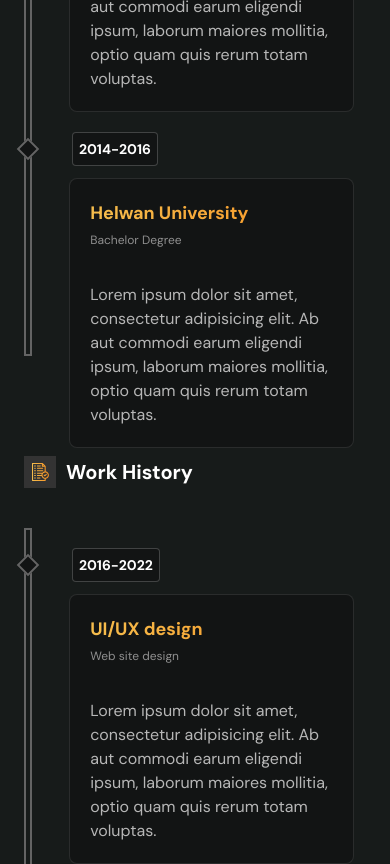
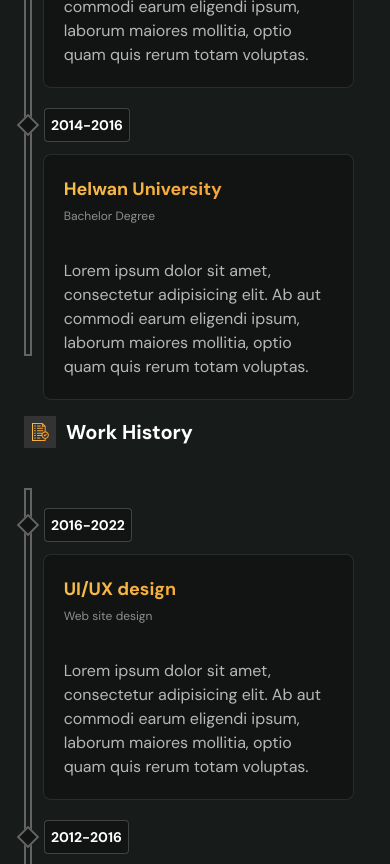
Before and after one commit to mdemong87/theamfisher-assignment, a Next.js app: page / in a window 390 px wide. Shown: the part 1340-2204 px from the top of the page. Built offline with nearby package versions, Linux system fonts and the light colour scheme.

Commit message:
resume section small screen alignment issues fixed

```diff
--- a/app/componnent/Nav.jsx
+++ b/app/componnent/Nav.jsx
@@ -1,8 +1,12 @@
+'use client'
+
 import Image from "next/image";
 import Link from "next/link";
 import homeicon from "../../public/sidebarhomeicon.png";
 
 const Nav = () => {
+
+
     return (
         <nav className="h-fit md:-translate-y-[45px]">
             {/* as if it is a landing page no external link here that is why i have no use i any a tag here */}
@@ -29,6 +33,7 @@ const Nav = () => {
                         <svg width="24" height="26" viewBox="0 0 24 26" fill="none" xmlns="http://www.w3.org/2000/svg">
                             <path d="M12 13C13.2856 13 14.5423 12.6188 15.6112 11.9046C16.6801 11.1903 17.5132 10.1752 18.0052 8.98744C18.4972 7.79972 18.6259 6.49279 18.3751 5.23191C18.1243 3.97104 17.5052 2.81285 16.5962 1.90381C15.6871 0.994767 14.529 0.375702 13.2681 0.124899C12.0072 -0.125905 10.7003 0.00281634 9.51256 0.494786C8.32484 0.986755 7.30968 1.81988 6.59545 2.88879C5.88122 3.95771 5.5 5.21442 5.5 6.5C5.5 8.22391 6.18482 9.87721 7.40381 11.0962C8.62279 12.3152 10.2761 13 12 13ZM12 1.85714C12.9183 1.85714 13.8159 2.12944 14.5794 2.63961C15.3429 3.14977 15.938 3.87489 16.2894 4.72326C16.6408 5.57163 16.7328 6.50515 16.5536 7.40578C16.3745 8.3064 15.9323 9.13368 15.283 9.78299C14.6337 10.4323 13.8064 10.8745 12.9058 11.0536C12.0051 11.2328 11.0716 11.1408 10.2233 10.7894C9.37488 10.438 8.64977 9.84295 8.1396 9.07943C7.62944 8.31592 7.35714 7.41827 7.35714 6.5C7.35714 5.26864 7.8463 4.08771 8.717 3.21701C9.58771 2.3463 10.7686 1.85714 12 1.85714Z" fill="#646464" />
                             <path d="M12.9288 14.8574H11.0717C8.36271 14.8574 5.76467 15.9336 3.84912 17.8491C1.93357 19.7647 0.857422 22.3627 0.857422 25.0717C0.857422 25.318 0.955253 25.5542 1.12939 25.7283C1.30354 25.9024 1.53972 26.0003 1.78599 26.0003H22.2146C22.4608 26.0003 22.697 25.9024 22.8712 25.7283C23.0453 25.5542 23.1431 25.318 23.1431 25.0717C23.1431 22.3627 22.067 19.7647 20.1514 17.8491C18.2359 15.9336 15.6378 14.8574 12.9288 14.8574ZM2.77028 24.1431C2.99861 22.1009 3.9714 20.2143 5.50277 18.844C7.03414 17.4736 9.01672 16.7155 11.0717 16.7146H12.9288C14.9838 16.7155 16.9664 17.4736 18.4978 18.844C20.0292 20.2143 21.0019 22.1009 21.2303 24.1431H2.77028Z" fill="#646464" />
+
                         </svg>
                     </Link>
                 </li>
--- a/app/componnent/ResumeSection.jsx
+++ b/app/componnent/ResumeSection.jsx
@@ -39,7 +39,7 @@ const ResumeSection = () => {
 
 
 
-                <div className="mt-[100px]">
+                <div className="mt-[60px] md:mt-[100px]">
                     <div>
                         <ResumeSectionSubTitle headline={"Work History"}>
                             <svg width="17" height="18" viewBox="0 0 17 18" fill="none" xmlns="http://www.w3.org/2000/svg">
--- a/app/componnent/ResumeSingleTimeLine.jsx
+++ b/app/componnent/ResumeSingleTimeLine.jsx
@@ -4,12 +4,12 @@ import Timeline from "./Timeline";
 const ResumeSingleTimeLine = ({ timeline, title, subtitle }) => {
     return (
         <div className="mt-5 -translate-x-[12px] flex flex-col gap-[12px]">
-            <div className="flex gap-9 items-center">
+            <div className="flex gap-2 sm:gap-4 md:gap-9 items-center">
                 <div className="w-[16px] h-[16px] rotate-45 border-[2px] border-[#646464] bg-[#121414]" />
                 <Timeline timeline={timeline} />
 
             </div>
-            <div className="flex gap-9 items-center">
+            <div className="flex gap-2 sm:gap-4 md:gap-9 items-center">
                 <div className="w-[16px] h-[16px] invisible" />
                 <ResumeDetailsBox title={title} subtitle={subtitle} />
             </div>
```
